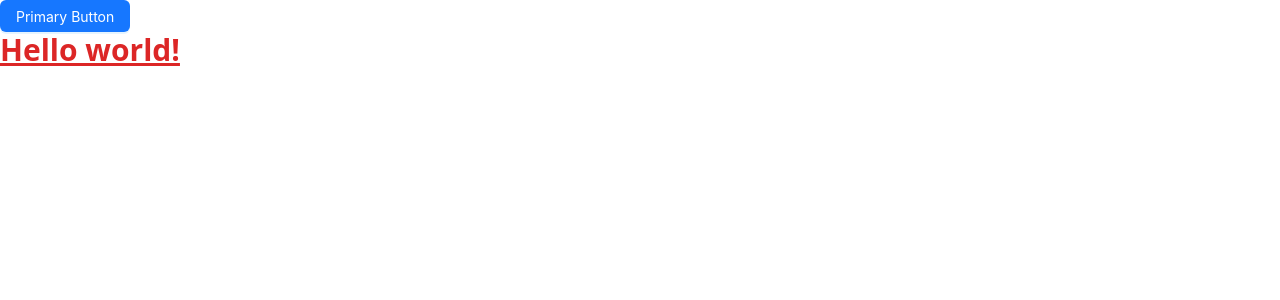
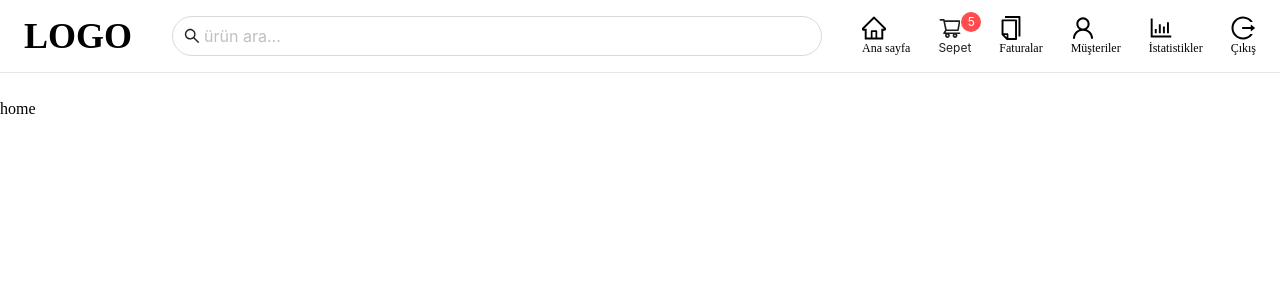
Before and after one commit to gulsahmy/posApp, a React (Create React App) app: page / in a window 1280 px wide. Shown: the top 300 px of the page. Built offline with nearby package versions, Linux system fonts and the light colour scheme.

Commit message:
menu-link

```diff
--- a/src/App.js
+++ /dev/null
@@ -1,12 +0,0 @@
-import { Button } from "antd";
-
-function App() {
-  return (
-    <div>
-      <Button type="primary">Primary Button</Button>
-      <h1 className="text-3xl text-red-600 font-bold underline">Hello world!</h1>
-    </div>
-  );
-}
-
-export default App;
--- /dev/null
+++ b/src/App.jsx
@@ -0,0 +1,13 @@
+import Header from "./components/header/Header";
+
+function App() {
+  return (
+    <div>
+     <Header />
+     home
+
+    </div>
+  );
+}
+
+export default App;
--- /dev/null
+++ b/src/components/header/Header.jsx
@@ -0,0 +1,56 @@
+import { Badge, Input } from 'antd';
+import { HomeOutlined, SearchOutlined, ShoppingCartOutlined, CopyOutlined, UserOutlined, BarChartOutlined, LogoutOutlined } from '@ant-design/icons';
+
+const Header = () => {
+  return (
+    <div className='border-b mb-6'>
+        <header className='py-4 px-6 flex justify-between items-center gap-10'>
+            <div className="logo">
+                <a href="/">
+                    <h2 className='text-2xl font-bold md:text-4xl'>LOGO</h2>
+                </a>
+            </div>
+            <div className="header-search flex-1">
+            <Input
+            size="large"
+            placeholder="ürün ara..."
+            prefix={< SearchOutlined />}
+            className='rounded-full max-w-[800px]'
+            />
+            </div>
+            <div className="menu-links flex justify-between items-center gap-7">
+                <a href={"/"} className='menu-link flex flex-col hover:text-[#40a9ff] transition-all'>
+                <HomeOutlined className='md:text-2xl text-xl' />
+                <span className='md:text-xs text-[10px]'>Ana sayfa</span>
+                </a>
+                <Badge count={5} offset={[0,6]}>
+                <a href={"/"} className='menu-link flex flex-col hover:text-[#40a9ff] transition-all'>
+
+                <ShoppingCartOutlined className='md:text-2xl text-xl' />
+                <span className='md:text-xs text-[10px]'>Sepet</span>
+
+                </a>
+                </Badge>
+                <a href={"/"} className='menu-link flex flex-col hover:text-[#40a9ff] transition-all'>
+                <CopyOutlined className='md:text-2xl text-xl' />
+                <span className='md:text-xs text-[10px]'>Faturalar</span>
+                </a>
+                <a href={"/"} className='menu-link flex flex-col hover:text-[#40a9ff] transition-all'>
+                <UserOutlined className='md:text-2xl text-xl' />
+                <span className='md:text-xs text-[10px]'>Müşteriler</span>
+                </a>
+                <a href={"/"} className='menu-link flex flex-col hover:text-[#40a9ff] transition-all'>
+                <BarChartOutlined className='md:text-2xl text-xl' />
+                <span className='md:text-xs text-[10px]'>İstatistikler</span>
+                </a>
+                <a href={"/"} className='menu-link flex flex-col hover:text-[#40a9ff] transition-all'>
+                <LogoutOutlined className='md:text-2xl text-xl' />
+                <span className='md:text-xs text-[10px]'>Çıkış</span>
+                </a>
+            </div>
+        </header>
+    </div>
+  )
+}
+
+export default Header
--- a/src/index.css
+++ b/src/index.css
@@ -2,7 +2,10 @@
 @tailwind base;
 @tailwind components;
 @tailwind utilities;
+
+@import url('https://fonts.googleapis.com/css2?family=Electrolize&display=swap');
 body {
   margin: 0;
+  font-family: "Electrolize", serif;
 
 }
```
